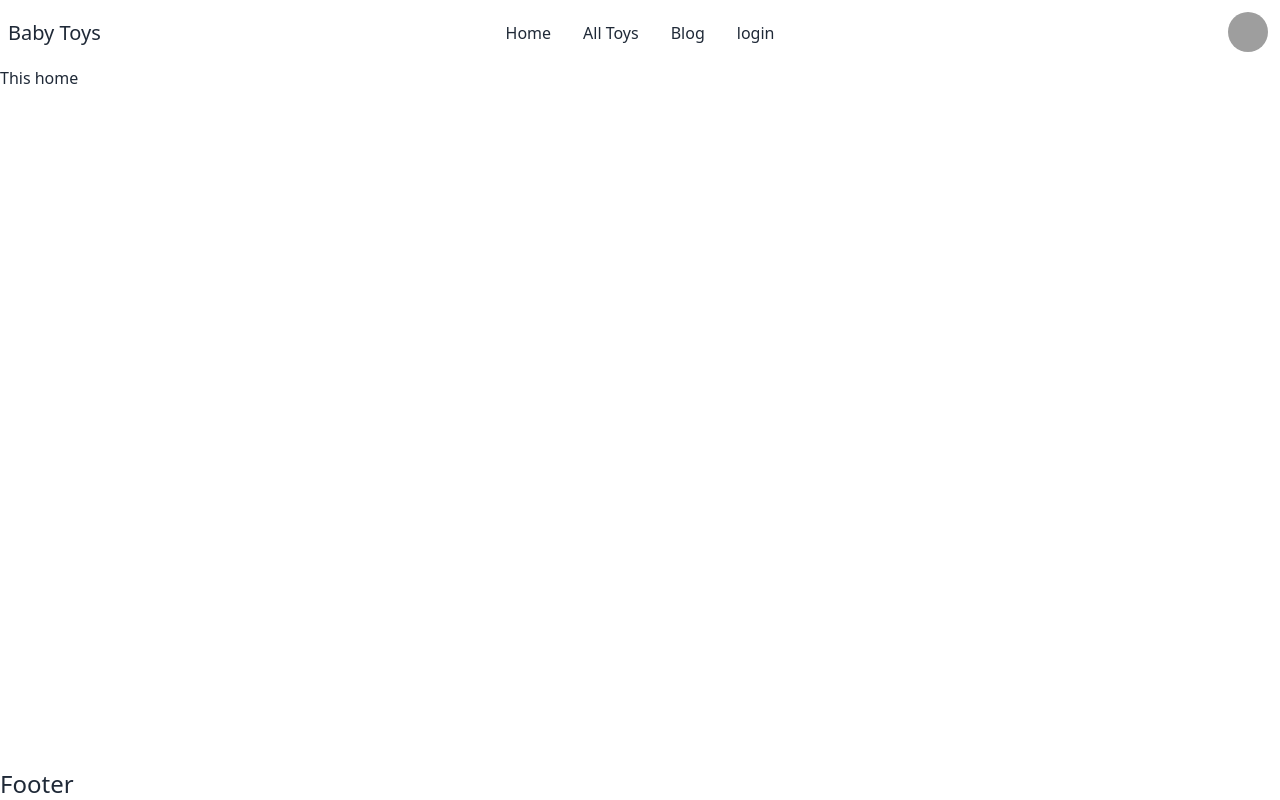
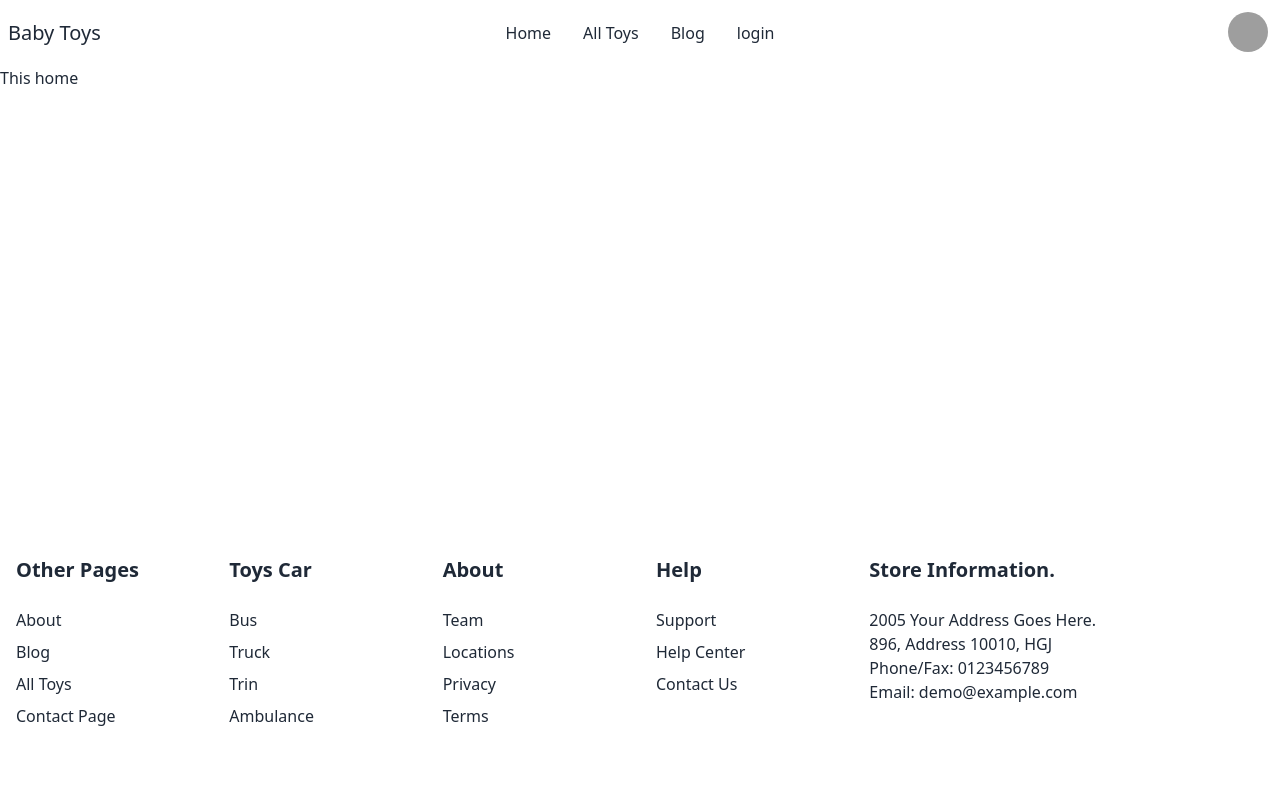
Before and after one commit to Sohel-Developer/baby-toys, a React (Vite) app: page / in a window 1280 px wide. Built offline with nearby package versions, Linux system fonts and the light colour scheme; no server answers; grey boxes are pictures that could not be loaded.

Commit message:
Footer Complete

```diff
--- a/src/Pages/Shared/Footer/Footer.jsx
+++ b/src/Pages/Shared/Footer/Footer.jsx
@@ -1,10 +1,90 @@
 import React from 'react';
+import { Link } from 'react-router-dom';
 
 const Footer = () => {
     return (
-        <div>
-            <h2 className="text-2xl">Footer</h2>
-        </div>
+        <footer className="footer-1  py-8 sm:py-12">
+            <div className="container mx-auto px-4">
+                <div className="sm:flex sm:flex-wrap sm:-mx-4 md:py-4">
+                    <div className="px-4 sm:w-1/2 md:w-1/4 xl:w-1/6">
+                        <h5 className="text-xl font-bold mb-6">Other Pages</h5>
+                        <ul className="list-none footer-links">
+                            <li className="mb-2">
+                                <Link to="about" className="border-b border-solid border-transparent hover:border-purple-800 hover:text-purple-800">About</Link>
+                            </li>
+                            <li className="mb-2">
+                                <Link to="blog" className="border-b border-solid border-transparent hover:border-purple-800 hover:text-purple-800">Blog</Link>
+                            </li>
+                            <li className="mb-2">
+                                <Link to="all" className="border-b border-solid border-transparent hover:border-purple-800 hover:text-purple-800">All Toys</Link>
+                            </li>
+                            <li className="mb-2">
+                                <Link to="contact" className="border-b border-solid border-transparent hover:border-purple-800 hover:text-purple-800">Contact Page</Link>
+                            </li>
+
+                        </ul>
+                    </div>
+                    <div className="px-4 sm:w-1/2 md:w-1/4 xl:w-1/6 mt-8 sm:mt-0">
+                        <h5 className="text-xl font-bold mb-6">Toys Car</h5>
+                        <ul className="list-none footer-links">
+                            <li className="mb-2">
+                                <a href="#" className="border-b border-solid border-transparent hover:border-purple-800 hover:text-purple-800">Bus</a>
+                            </li>
+                            <li className="mb-2">
+                                <a href="#" className="border-b border-solid border-transparent hover:border-purple-800 hover:text-purple-800">Truck</a>
+                            </li>
+                            <li className="mb-2">
+                                <a href="#" className="border-b border-solid border-transparent hover:border-purple-800 hover:text-purple-800">Trin</a>
+                            </li>
+                            <li className="mb-2">
+                                <a href="#" className="border-b border-solid border-transparent hover:border-purple-800 hover:text-purple-800">Ambulance</a>
+                            </li>
+                        </ul>
+                    </div>
+                    <div className="px-4 sm:w-1/2 md:w-1/4 xl:w-1/6 mt-8 md:mt-0">
+                        <h5 className="text-xl font-bold mb-6">About</h5>
+                        <ul className="list-none footer-links">
+                            <li className="mb-2">
+                                <a href="#" className="border-b border-solid border-transparent hover:border-purple-800 hover:text-purple-800">Team</a>
+                            </li>
+                            <li className="mb-2">
+                                <a href="#" className="border-b border-solid border-transparent hover:border-purple-800 hover:text-purple-800">Locations</a>
+                            </li>
+                            <li className="mb-2">
+                                <a href="#" className="border-b border-solid border-transparent hover:border-purple-800 hover:text-purple-800">Privacy</a>
+                            </li>
+                            <li className="mb-2">
+                                <a href="#" className="border-b border-solid border-transparent hover:border-purple-800 hover:text-purple-800">Terms</a>
+                            </li>
+                        </ul>
+                    </div>
+                    <div className="px-4 sm:w-1/2 md:w-1/4 xl:w-1/6 mt-8 md:mt-0">
+                        <h5 className="text-xl font-bold mb-6">Help</h5>
+                        <ul className="list-none footer-links">
+                            <li className="mb-2">
+                                <a href="#" className="border-b border-solid border-transparent hover:border-purple-800 hover:text-purple-800">Support</a>
+                            </li>
+                            <li className="mb-2">
+                                <a href="#" className="border-b border-solid border-transparent hover:border-purple-800 hover:text-purple-800">Help Center</a>
+                            </li>
+                            <li className="mb-2">
+                                <a href="#" className="border-b border-solid border-transparent hover:border-purple-800 hover:text-purple-800">Contact Us</a>
+                            </li>
+                        </ul>
+                    </div>
+                    <div className="px-4 mt-4 sm:w-1/3 xl:w-2/6 sm:mx-auto xl:mt-0 xl:ml-auto">
+                        <h5 className="text-xl font-bold mb-6 sm:text-center xl:text-left">Store Information.</h5>
+                        <div className="w-full">
+                            <p>2005 Your Address Goes Here.
+                                <br />
+                                896, Address 10010, HGJ</p>
+                            <p>Phone/Fax: 0123456789</p>
+                            <p>Email: demo@example.com</p>
+                        </div>
+                    </div>
+                </div>
+            </div>
+        </footer>
     );
 };
 
--- a/src/useDocumentTitle/useDocumentTitle.jsx
+++ b/src/useDocumentTitle/useDocumentTitle.jsx
@@ -11,7 +11,7 @@ function useDocumentTitle(title, prevailOnUnmount = false) {
         if (!prevailOnUnmount) {
             document.title = defaultTitle.current;
         }
-    }, [])
+    }, [prevailOnUnmount])
 }
 
 export default useDocumentTitle
```
